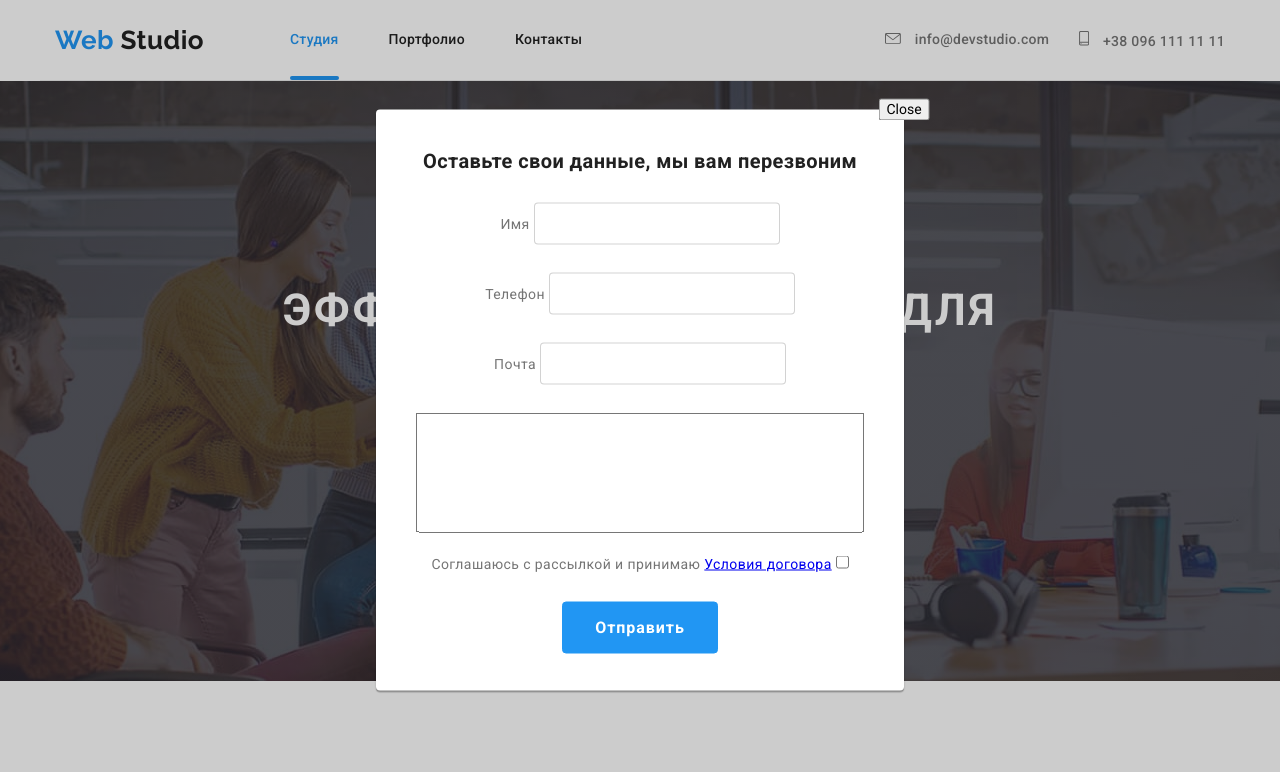
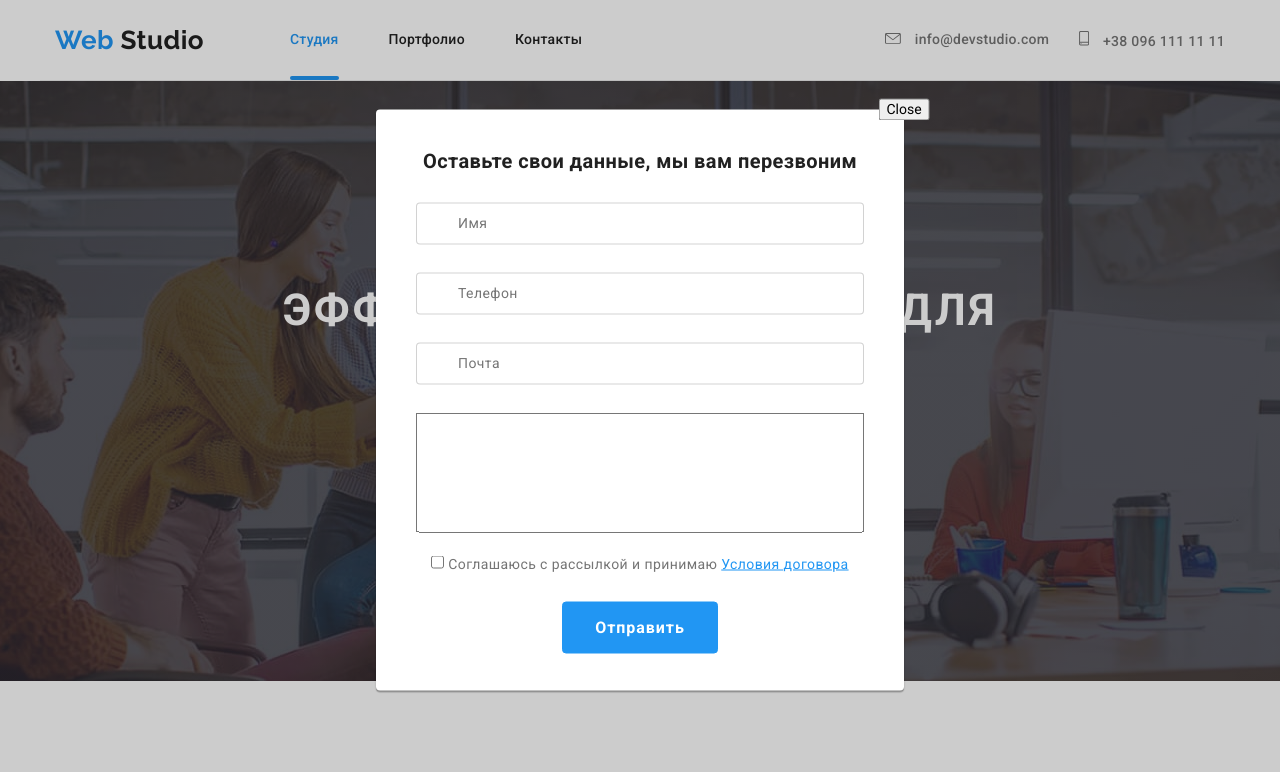
Before and after one commit to candy-panda-v/goit-markup-hw-06, a plain HTML site: page index.html in a window 1280 px wide. Both pictures are taken after a click on the button "Заказать услугу". Shown: the top 772 px of the page. Drawn offline with nearby package versions, Linux system fonts and the light colour scheme.

Commit message:
UnFinished2

```diff
--- a/css/styles.css
+++ b/css/styles.css
@@ -480,12 +480,25 @@ footer .container {
   margin: 0px 0px 30px;
 }
 .form-field {
+  position: relative;
+  width: 100%;
   margin-bottom: 28px;
 }
 .form-field input {
+  width: 100%;
   padding: 12px 42px;
   border: 1px solid rgba(33, 33, 33, 0.2);
   border-radius: 4px;
+  font-size: 14px;
+  line-height: 1.14;
+  letter-spacing: 0.01em;
+
+  color: var(--primary-text-color);
+}
+.form-label {
+  position: absolute;
+  top: 12px;
+  left: 42px;
 }
 .comment-area {
   width: 448px;
@@ -495,6 +508,9 @@ footer .container {
 }
 .agreement {
   margin-bottom: 30px;
+}
+.agreement-link {
+  color: var(--accent-text-color);
 }
 /* Portfolio-page */
 .buttons {
--- a/index.html
+++ b/index.html
@@ -381,34 +381,28 @@
       <form>
         <div class="modal">
           <p class="modal-title">Оставьте свои данные, мы вам перезвоним</p>
-          <div class="form-field">
-            <label
-              >Имя
-              <input type="text" />
+          <label class="form-field">
+            <input type="text" class="form-input" />
+            <span class="form-label">Имя</span>
           </label>
-          </div>
-          <div class="form-field">
-            <label
-              >Телефон
+          <label class="form-field">
             <input type="tel" />
+            <span class="form-label">Телефон</span>
           </label>
-          </div>
-          <div class="form-field">
-            <label
-              >Почта
+          <label class="form-field">
             <input type="email" />
+            <span class="form-label">Почта</span>
           </label>
-          </div>
           <label>
             <textarea name="comment" class="comment-area"></textarea>
           </label>
-          <div class="agreement">
-            <label
+          <label class="agreement"
+            ><input type="checkbox" />
+            <span
               >Соглашаюсь с рассылкой и принимаю
-              <a href="#" class="agreement-link">Условия договора</a>
-              <input type="checkbox" />
+              <a href="#" class="agreement-link">Условия договора</a></span
+            >
           </label>
-          </div>
           <button class="button">Отправить</button>
           <button class="button-close" data-modal-close>Close</button>
         </div>
```
Lines whose indentation alone changed are shown as unchanged.
